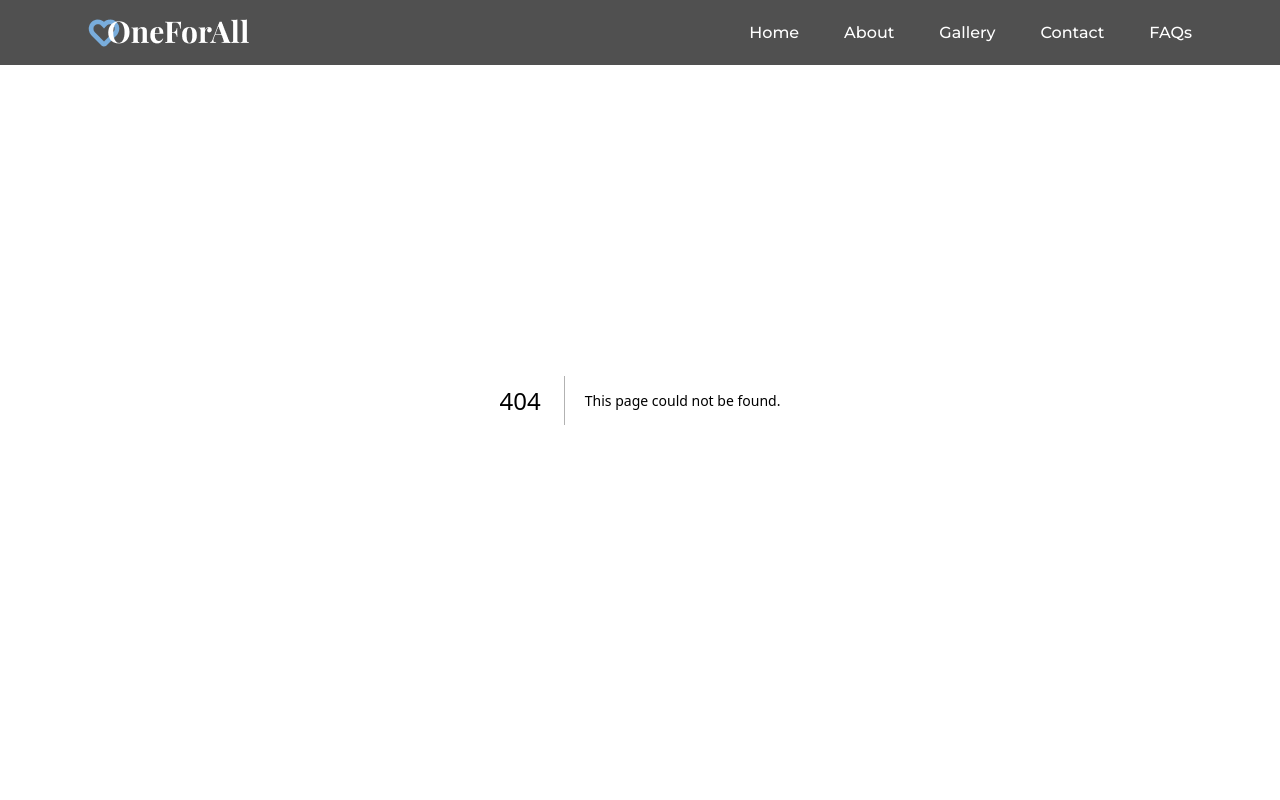
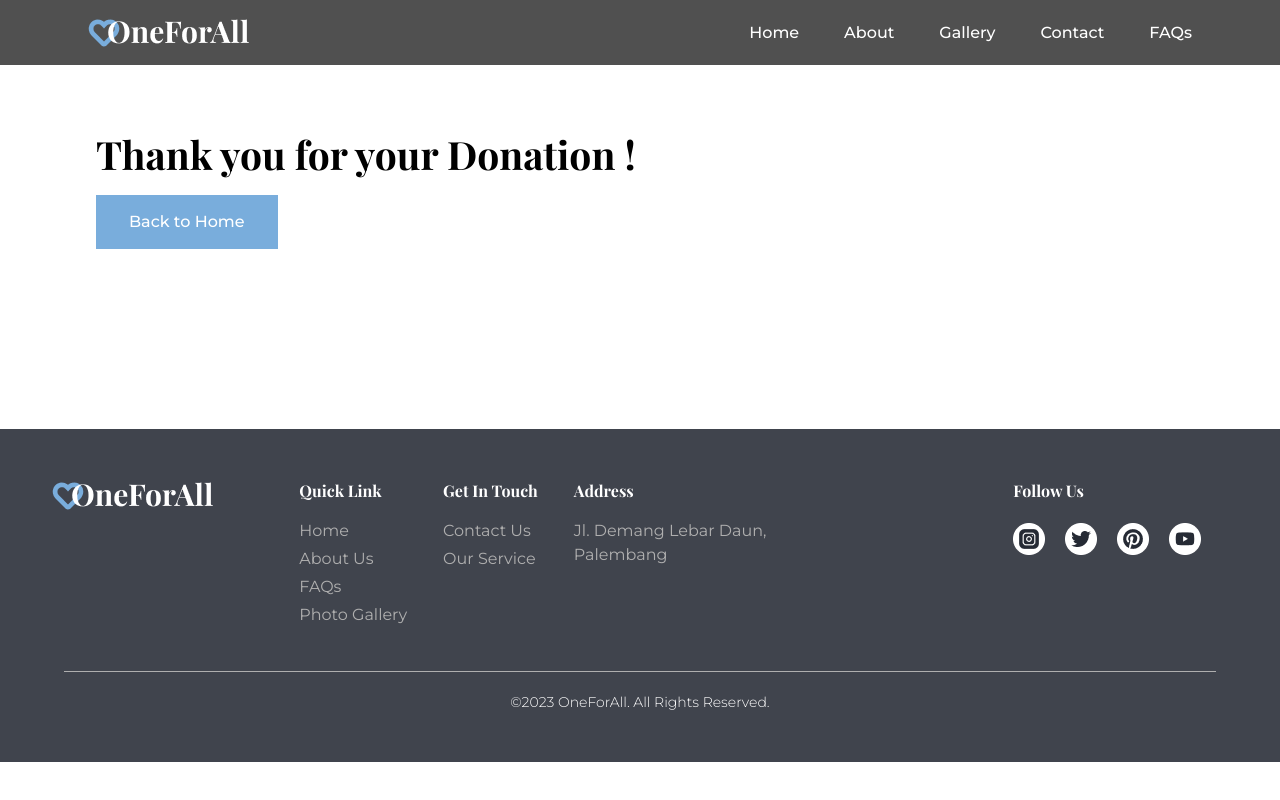
Before and after one commit to mahdipratama/one-for-all, a Next.js app: page /donate/success in a window 1280 px wide. Before the commit this address had no page. Shown: the top 800 px of the page. Built offline with nearby package versions, Linux system fonts and the light colour scheme.

Commit message:
add Thanks page after donation is success

```diff
--- a/pages/api/checkout_sessions/index.js
+++ b/pages/api/checkout_sessions/index.js
@@ -31,7 +31,7 @@ const handler = async (req, res) => {
           },
         ],
         mode: 'payment',
-        success_url: `${req.headers.origin}/?success=true`,
+        success_url: `${req.headers.origin}/donate/success`,
         cancel_url: `${req.headers.origin}/?canceled=true`,
       });
 
--- /dev/null
+++ b/pages/donate/success/index.jsx
@@ -0,0 +1,18 @@
+import Button from '@/components/Button';
+
+function Success() {
+  return (
+    <section className="layout h-full pt-[60px] md:pt-[130px] pb-[100px] md:pb-[120px]">
+      <div className="w-full mx-5 md:mx-8">
+        <h2 className="text-[30px] md:text-[39px] mb-[16px] font-playFair leading-tight font-bold  ">
+          Thank you for your Donation !
+        </h2>
+        <a href={'/'}>
+          <Button primary>Back to Home</Button>
+        </a>
+      </div>
+    </section>
+  );
+}
+
+export default Success;
--- a/pages/index.js
+++ b/pages/index.js
@@ -5,36 +5,20 @@ import GetInvolved from '@/components/GetInvolved';
 import Testimonials from '@/components/Testimonials';
 import Vision from '@/components/Vision';
 
-import { useState, useEffect } from 'react';
+import { useEffect } from 'react';
 
 export default function Home() {
-  const [isSuccess, setIsSuccess] = useState(false);
-
   useEffect(() => {
     // Check to see if this is a redirect back from Checkout
     const query = new URLSearchParams(window.location.search);
     if (query.get('success')) {
       console.log('Donation success.');
-      setIsSuccess(true);
     }
 
     if (query.get('canceled')) {
       console.log('Donation calceled!');
     }
   }, []);
-
-  // Success Payment Page
-  if (isSuccess) {
-    return (
-      <section className="layout h-full pt-[60px] md:pt-[130px] pb-[100px] md:pb-[120px]">
-        <div className="w-full mx-5 md:mx-8">
-          <h2 className="text-[30px] md:text-[39px] mb-[16px] font-playFair leading-tight font-bold  ">
-            Thank you for your kindness !
-          </h2>
-        </div>
-      </section>
-    );
-  }
 
   return (
     <>
```
